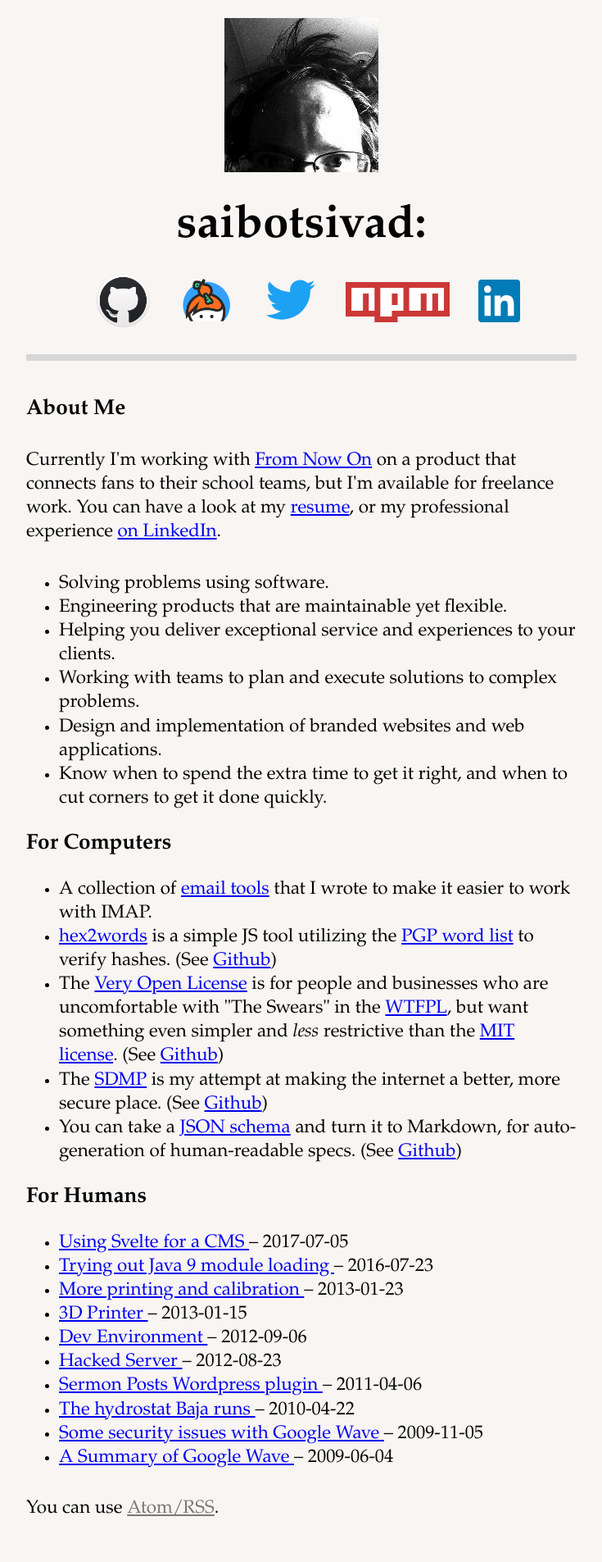
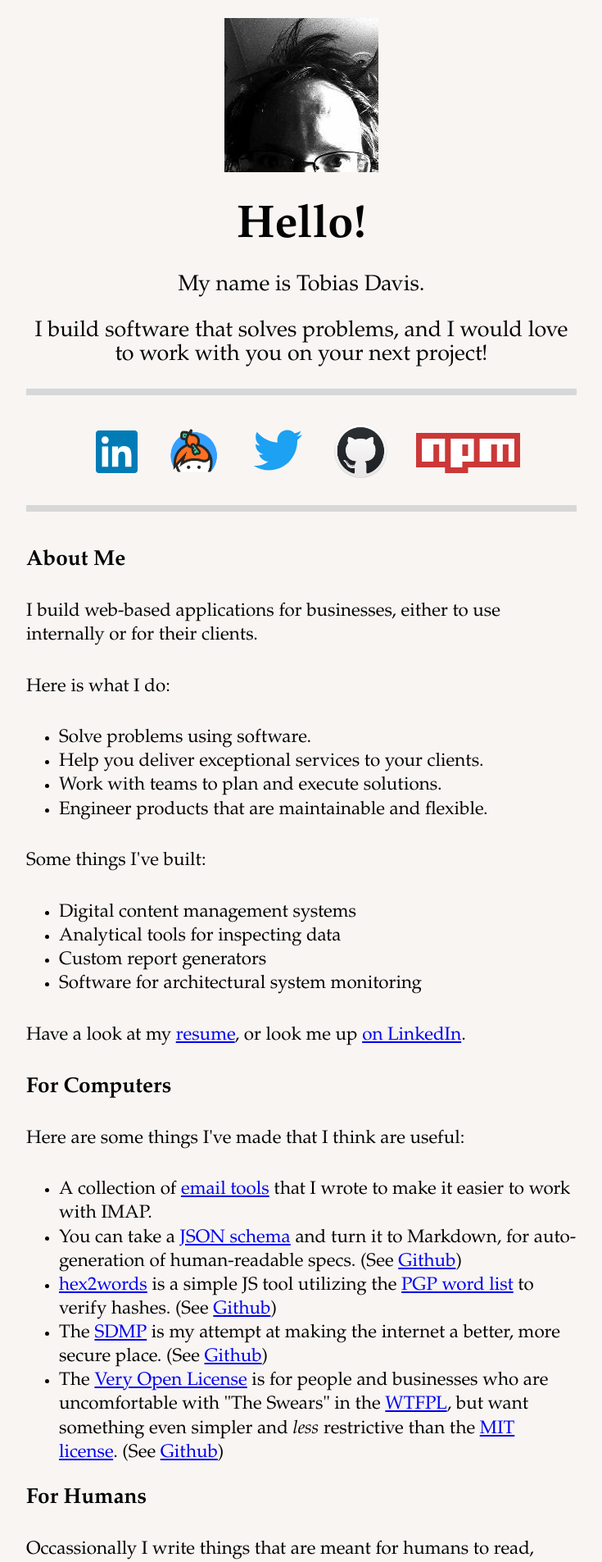
Before and after one commit to saibotsivad/saibotsivad.github.io, a Jekyll site: the page built from index.md, in a window 1280 px wide. Shown: the top 1905 px of the page at 82% size, without its empty margins (272-1007 px from the left). Built offline with Jekyll 4.4.1, drawn with Linux system fonts in a browser that asks for light colours; some of the changed text lies outside the part shown.

Commit message:
reworking the landing page wording

```diff
--- a/index.md
+++ b/index.md
@@ -2,27 +2,30 @@
 layout: index
 isroot: true
 identities:
-  - image: /media/github.png
-    url: https://github.com/saibotsivad
-    name: github
+  - image: /media/linkedin.svg
+    url: https://linkedin.com/in/saibotsivad
+    name: linkedin
   - image: /media/keybase.png
     url: https://keybase.io/saibotsivad
     name: keybase
   - image: /media/twitter.svg
     url: https://twitter.com/saibotsivad
     name: twitter
+  - image: /media/github.png
+    url: https://github.com/saibotsivad
+    name: github
   - image: /media/npmjs.svg
     url: https://www.npmjs.com/~saibotsivad
     name: npmjs
-  - image: /media/linkedin.svg
-    url: https://linkedin.com/in/saibotsivad
-    name: linkedin
 ---
 
 
 <header class="index">
 	<img src="/logo.jpg" alt="Logo of Tobias!">
-	<h1>saibotsivad:</h1>
+	<h1>Hello!</h1>
+	<p>My name is Tobias Davis.</p>
+	<p>I build software that solves problems, and I would love to work with you on your next project!</p>
+	<hr>
 	<ul class="online-presence-icons">
 		{% for identity in page.identities %}
 		<li class="{{ identity.name }}">
@@ -37,38 +40,48 @@ identities:
 
 # About Me
 
-Currently I'm working with [From Now On](http://from-now-on.com/) on
-a product that connects fans to their school teams, but I'm available
-for freelance work. You can have a look at my [resume](/resume), or
-my professional experience [on LinkedIn](https://linkedin.com/in/saibotsivad).
+I build web-based applications for businesses, either to use internally or for their clients.
 
-* Solving problems using software.
-* Engineering products that are maintainable yet flexible.
-* Helping you deliver exceptional service and experiences to your clients.
-* Working with teams to plan and execute solutions to complex problems.
-* Design and implementation of branded websites and web applications.
-* Know when to spend the extra time to get it right, and when to cut corners to get it done quickly.
+Here is what I do:
+
+* Solve problems using software.
+* Help you deliver exceptional services to your clients.
+* Work with teams to plan and execute solutions.
+* Engineer products that are maintainable and flexible.
+
+Some things I've built:
+
+* Digital content management systems
+* Analytical tools for inspecting data
+* Custom report generators
+* Software for architectural system monitoring
+
+Have a look at my [resume](/resume), or look me up [on LinkedIn](https://linkedin.com/in/saibotsivad).
 
 # For Computers
 
+Here are some things I've made that I think are useful:
+
 * A collection of [email tools](https://github.com/saibotsivad/imap-tools) that I
 	wrote to make it easier to work with IMAP.
+* You can take a [JSON schema](http://json-schema.org/) and turn it to
+	Markdown, for auto-generation of human-readable specs.
+	(See [Github](https://github.com/saibotsivad/json-schema-to-markdown))
 * [hex2words](https://tobiaslabs.github.io/hex2words/) is a simple JS tool utilizing the
 	[PGP word list](https://en.wikipedia.org/wiki/PGP_word_list) to verify hashes.
 	(See [Github](https://github.com/tobiaslabs/hex2words))
+* The [SDMP](https://sdmp.github.io/) is my attempt at making the internet a better,
+	more secure place.
+	(See [Github](https://github.com/sdmp/sdmp.github.io))
 * The [Very Open License](http://veryopenlicense.com/) is for people and businesses
 	who are uncomfortable with "The Swears" in the [WTFPL](http://www.wtfpl.net/),
 	but want something even simpler and *less* restrictive than the
 	[MIT license](http://opensource.org/licenses/MIT).
 	(See [Github](https://github.com/saibotsivad/veryopenlicense))
-* The [SDMP](https://sdmp.github.io/) is my attempt at making the internet a better,
-	more secure place.
-	(See [Github](https://github.com/sdmp/sdmp.github.io))
-* You can take a [JSON schema](http://json-schema.org/) and turn it to
-	Markdown, for auto-generation of human-readable specs.
-	(See [Github](https://github.com/saibotsivad/json-schema-to-markdown))
 
 # For Humans
+
+Occassionally I write things that are meant for humans to read, instead of computers:
 
 <ul>
 {% assign sorted_pages = (site.pages | sort: 'date' | reverse ) %}
--- a/style.scss
+++ b/style.scss
@@ -37,11 +37,14 @@ header.index {
 		line-height: 1.2em;
 	}
 	p {
-		margin-top: 0;
+		margin-top: 1em;
+		margin-bottom: 1em;
+		font-size: 1.2em;
 	}
 	.online-presence-icons {
 		text-align: center;
 		padding-left: 0;
+		margin-top: -10px;
 		ul,
 		li {
 			display: inline-block;
```
